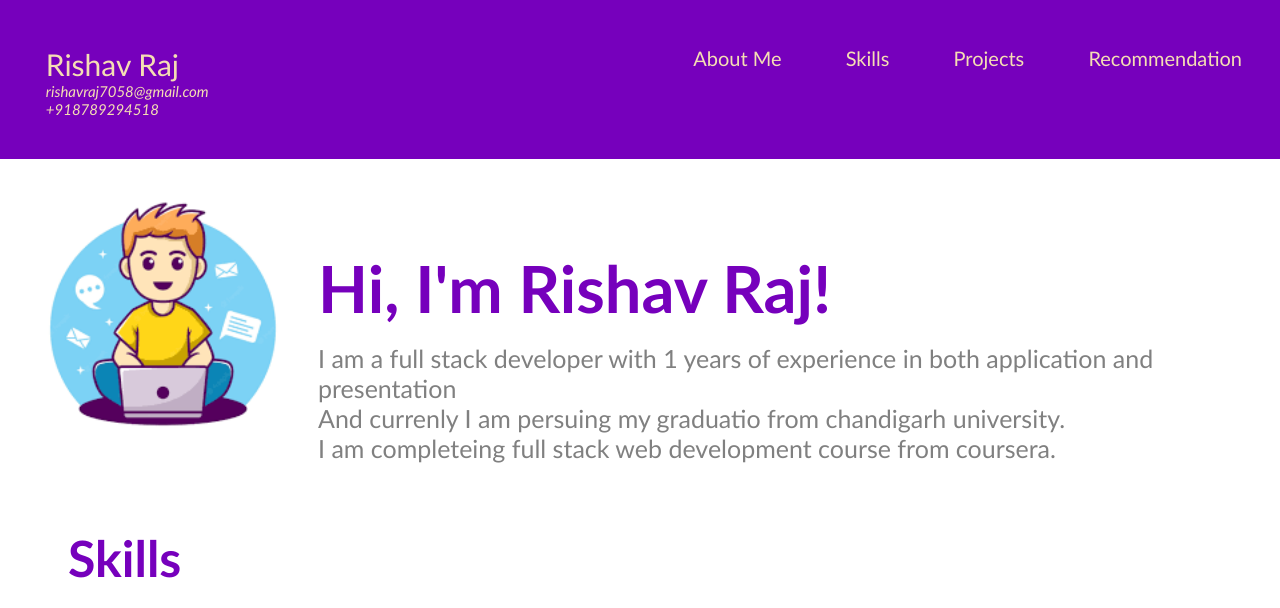
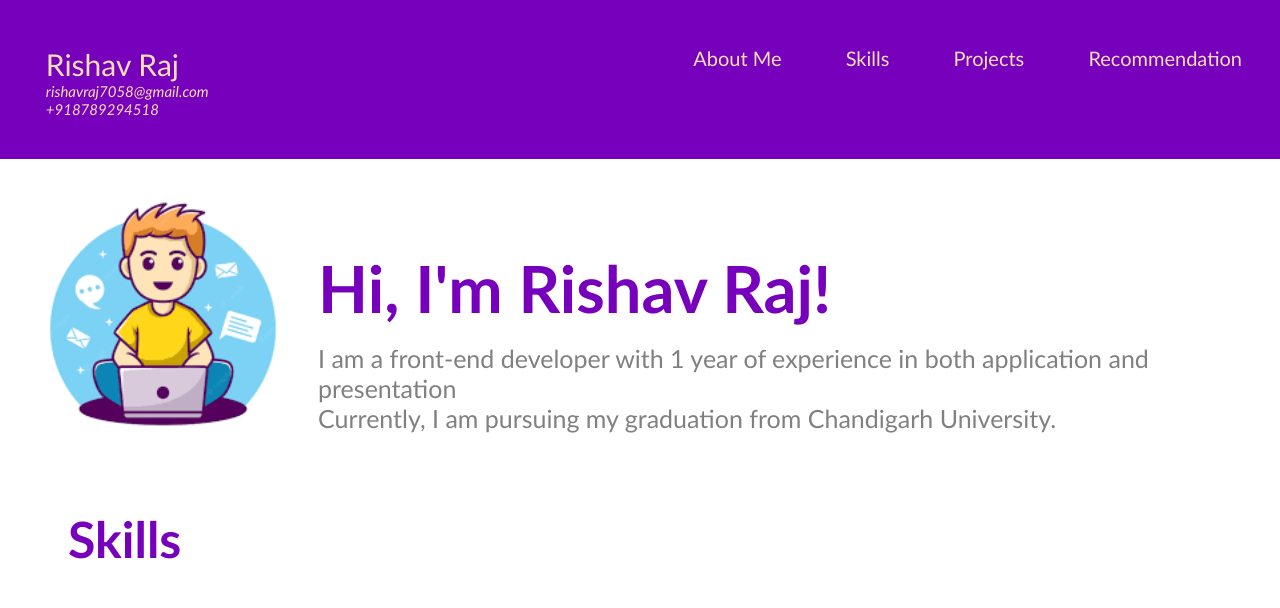
Before and after one commit to rishav7058/portfolio, a plain HTML site: page Portfolio/index.html in a window 1280 px wide. Shown: the top 608 px of the page. Drawn offline with Linux system fonts and the light colour scheme.

Commit message:
Update index.html

```diff
--- a/Portfolio/index.html
+++ b/Portfolio/index.html
@@ -45,11 +45,10 @@
             Hi, I'm Rishav Raj! <img src="" width="60px"/>
           </h1>
           <p>
-            I am a full stack developer with 1 years of experience in both application and presentation
+            I am a front-end developer with 1 year of experience in both application and presentation
             <br>
-            And currenly I am persuing my graduatio from chandigarh university.
+            Currently, I am pursuing my graduation from Chandigarh University.
             <br>
-            I am completeing full stack web development course from coursera.
           </p>
       </div>
     </section>
```
